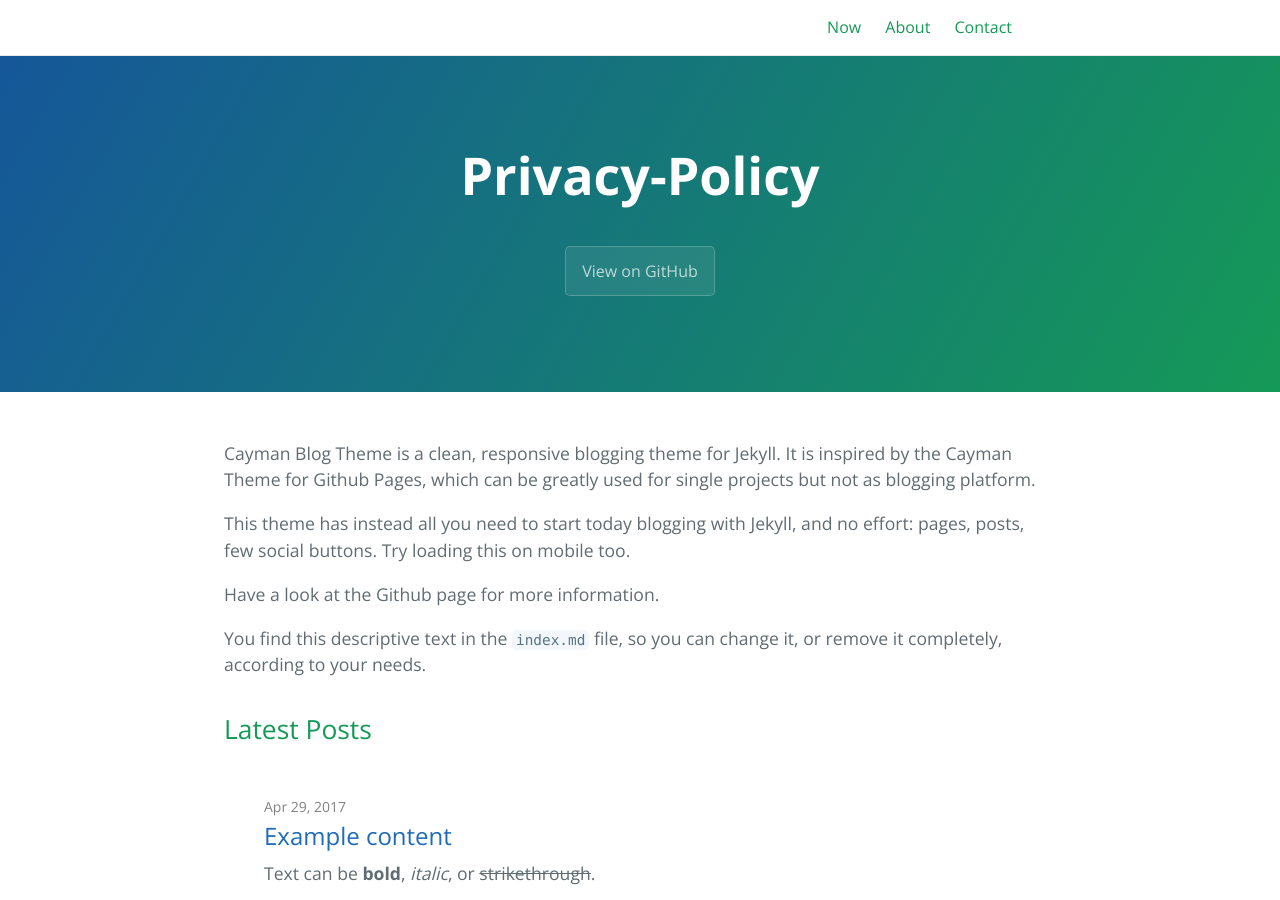
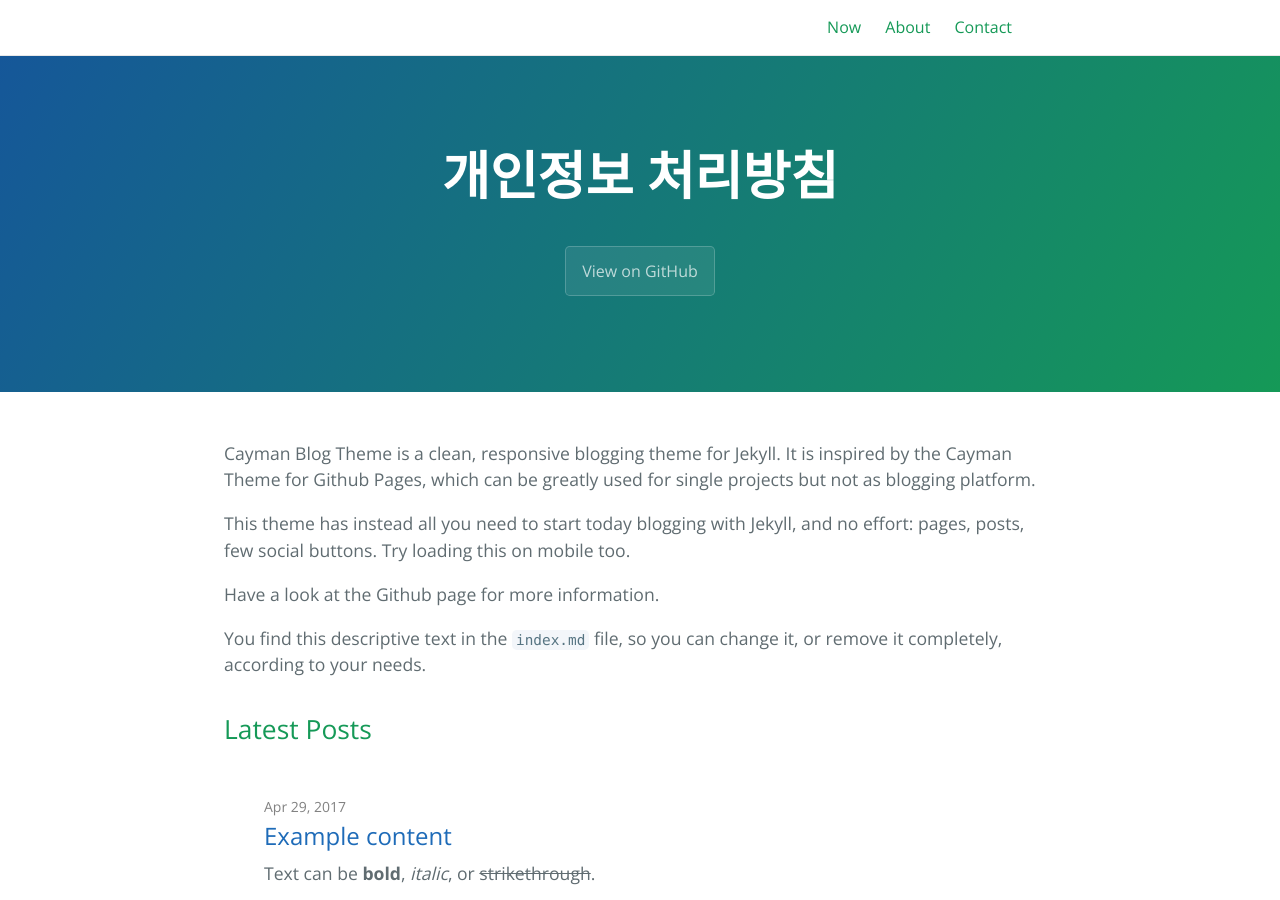
Before and after one commit to Oka-Studio/Privacy-Policy, a Jekyll site: the page built from index.md, in a window 1280 px wide and 900 px high. Built offline with Jekyll 4.4.1, drawn with Linux system fonts in a browser that asks for light colours; the repository's description, which GitHub fills in, is left out.

Commit message:
Update _config.yml

```diff
--- a/_config.yml
+++ b/_config.yml
@@ -1,4 +1,4 @@
-title: Privacy-Policy
+title: 개인정보 처리방침
 description:
 show_downloads: false
 
```
